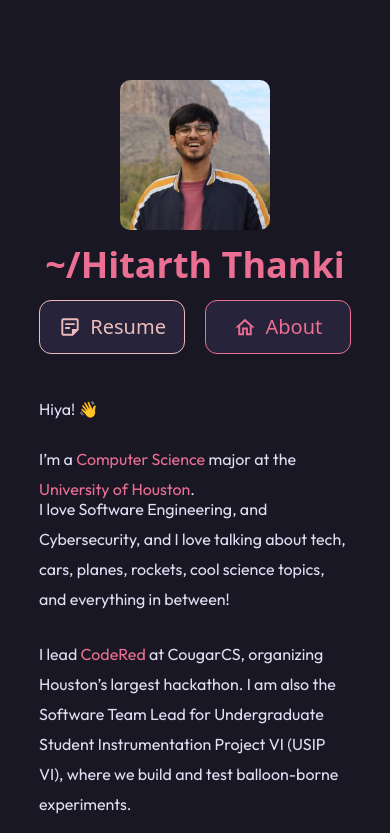
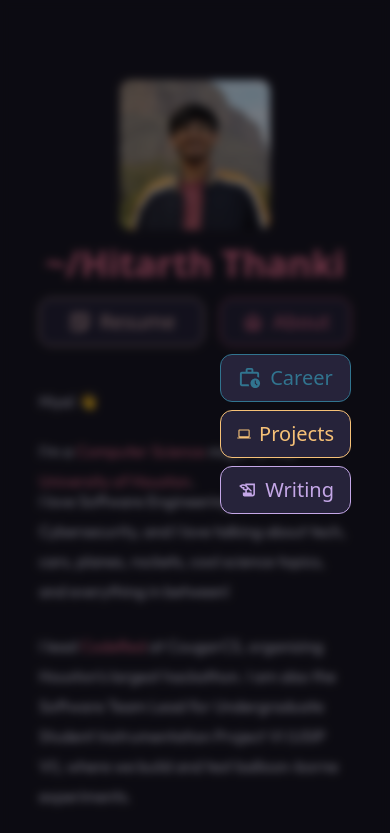
Before and after one commit to brohudev/v2, an Astro site: page / in a window 390 px wide. Both pictures are taken after a click on the button "About". Shown: the top 833 px of the page. Built offline with nearby package versions, Linux system fonts and the light colour scheme; Astro itself is replaced by a stand-in of ours.

Commit message:
finished styling aside for mobile

```diff
--- a/src/components/nav.jsx
+++ b/src/components/nav.jsx
@@ -5,23 +5,16 @@ const navItems = [
 	{ name: 'Career', href: '/career', icon: 'career', color: 'Pine' },
 	{ name: 'Projects', href: '/projects', icon: 'projects', color: 'Gold' },
 	{ name: 'Writing', href: '/writing', icon: 'writing', color: 'Iris' },
-	{ name: 'Resume', href: 'https://raw.githubusercontent.com/brohudev/resume/refs/heads/main/Hitarth%20Thanki.pdf', icon: 'resume', color: 'Rose', external: true, },
+
 ];
 
 const Aside = ({ activePage }) => {
-	return (
-		<>
-			{/* Mobile navigation: visible on screens smaller than sm */}
-			<div className="block max-lg:block lg:hidden">
-				<MobileNav activePage={activePage} />
-			</div>
+	return (<>{/* Mobile navigation: visible on screens smaller than sm */}
+		<div className="block max-lg:block lg:hidden"> <MobileNav activePage={activePage} /> </div>
 
-			{/* Desktop navigation: hidden on small screens and visible on sm and larger */}
-			<div className="hidden lg:block">
-				<DesktopNav activePage={activePage} />
-			</div>
-		</>
-	);
+		{/* Desktop navigation: hidden on small screens and visible on sm and larger */}
+		<div className="hidden lg:block"> <DesktopNav activePage={activePage} /> </div>
+	</>);
 };
 
 export default Aside;
@@ -32,34 +25,64 @@ const MobileNav = ({ activePage }) => {
 	const activeItem = navItems.find(item => item.name === defaultPage);
 	const iconName = activePage === '' ? 'home' : activePage.toLowerCase();
 
-	return (<div className='flex flex-col items-center lg:hidden gap-[25px] mb-10'>
+	return (
+		<div className="flex flex-col items-center lg:hidden gap-6 mb-10 w-full">
+			<div> <img src="/images/hitarth.jpeg" alt="Profile Picture" className="pfp w-[150px] h-[150px] rounded-[10px]" /> </div>
+			<span className={`text-${activeItem.color} text-[36px] font-semibold leading-[20px]`}>~/Hitarth Thanki</span>
+			<div className="w-full">
+				<div className="flex w-full gap-4">
+					{/* Resume Button */}
+					<button onClick={() => window.open('https://resume.hitarth.dev', '_blank')}
+						className="flex-1 flex items-center justify-center px-4 h-12 bg-Overlay rounded-xl text-Rose border border-Rose hover:border-transparent hover:bg-Rose hover:text-Overlay transition-all duration-300" >
 
-		<div > <img src="/images/hitarth.jpeg" alt="Profile Picture" className="pfp w-[150px] h-[150px] rounded-[10px]" /> </div>
+						<Icon icon="resume" className="h-6 w-6 fill-current" />
+						<span className="text-xl font-normal ml-2">Resume</span>
+					</button>
+					{/* Active Nav Button with Modal */}
+					<NavBar activePage={activePage} activeItem={activeItem} iconName={iconName} />
+				</div>
+			</div>
+		</div>
+	);
+};
 
-		<span className={`text-${activeItem.color} text-[36px] font-semibold leading-[20px]`}> ~/Hitarth Thanki</span>
+const NavBar = ({ activePage, activeItem, iconName }) => {
+	const [isOpen, setIsOpen] = useState(false);
+	const toggleOverlay = () => setIsOpen(!isOpen);
 
-		<div className="mobile-nav flex w-full gap-[5vw]">
-			<button
-				onClick={() =>
-					window.open(
-						'https://raw.githubusercontent.com/brohudev/resume/refs/heads/main/Hitarth%20Thanki.pdf',
-						'_blank'
-					)
-				}
-				className="flex-1 flex items-center justify-center px-4 py-3 bg-Overlay rounded-xl text-Rose border border-Rose hover:border-trasparent hover:bg-Rose hover:text-Overlay transition-all duration-300"
-			>
-				<Icon icon="resume" className="h-6 w-6 fill-current" />
-				<span className="text-xl font-normal ml-2">Resume</span>
+	return (
+		<div className="relative flex-1 flex">
+			{/* Active Button */}
+			<button onClick={toggleOverlay}
+				className={` flex-1 flex items-center justify-center px-4 h-12 bg-Overlay rounded-xl text-${activeItem.color} border border-${activeItem.color} transition-all duration-300 hover:border-${activeItem.color} hover:bg-${activeItem.color} hover:text-Overlay`}>
+
+				<Icon icon={iconName} className="h-6 w-6 fill-current" />
+				<span className="text-xl font-normal ml-2">{activeItem.name}</span>
 			</button>
 
-			<button className={`flex-1 flex items-center justify-center px-4 py-3 bg-Overlay rounded-xl text-${activeItem?.color} border border-${activeItem?.color} transition-all duration-300 hover:border-${activeItem?.color} hover:bg-${activeItem?.color} hover:text-Overlay `}>
-				<Icon icon={iconName} className="h-6 w-6 fill-current" />
+			{/* Modal below the active button */}
+			{isOpen && (<>
+				{/* Backdrop Overlay */}
+				<div className="fixed inset-0 z-40 bg-black/50 backdrop-blur-sm animate-fadeIn" onClick={toggleOverlay}> </div>
+				{/* Modal Container */}
+				<div className="absolute left-0 right-0 top-12 mt-2 z-50 animate-fadeInDown" onClick={(e) => e.stopPropagation()} >
+					<nav className="bg-base rounded-lg flex flex-col gap-2">
+						{navItems.filter(item => item.name !== activeItem.name).map((item) => (
+							<a key={item.name} href={item.href}
+								className={` flex items-center justify-center px-4 h-12 bg-Overlay rounded-xl text-${item.color} border border-${item.color} transition-all duration-300 hover:border-${item.color} hover:bg-${item.color} hover:text-Overlay`}
+								{...(item.external ? { target: '_blank', rel: 'noopener noreferrer' } : {})}
+								onClick={() => setIsOpen(false)} >
+								<Icon icon={item.icon} className="h-6 w-6 fill-current" />
+								<span className="text-xl font-normal ml-2">{item.name}</span> </a>))}
+					</nav>
+				</div>
+			</>
+			)}
+		</div>
+	);
+};
 
-				<span className="text-xl font-normal ml-2">{activeItem.name}</span>
-			</button>
-		</div>
-	</div>);
-};
+
 
 const DesktopNav = ({ activePage }) => {
 	return (
@@ -109,7 +132,7 @@ const DesktopNav = ({ activePage }) => {
 				</a>
 
 				<a
-					href="https://raw.githubusercontent.com/brohudev/resume/refs/heads/main/Hitarth%20Thanki.pdf"
+					href="https://resume.hitarth.dev"
 					target="_blank"
 					rel="noopener noreferrer"
 					className={`taskbar-link w-36 h-12 rounded-lg bg-Overlay text-center flex items-center justify-center gap-2 text-Rose transition-all duration-300 ease-in-out hover:bg-Rose hover:text-Overlay `}
--- a/src/layouts/base.astro
+++ b/src/layouts/base.astro
@@ -21,7 +21,7 @@ const { pageName, pageColor } = Astro.props;
         <!--wrapper -->
         <div class="lg:max-w-[900px] flex flex-grow flex-col lg:flex-row lg:my-32  my-20 mx-[10vw] md:mx[30vw] lg:mx-auto">
             <!-- Aside Component -->
-            <div class="flex flex-col bg-Base lg:w-[200px] flex-shrink-0"> <Aside activePage={pageName} /> </div>
+            <div class="flex flex-col bg-Base lg:w-[200px] flex-shrink-0"> <Aside client:load activePage={pageName} /> </div>
             <!-- Main container -->
                 <div class="flex flex-col lg:gap-[25px] w-full lg:w-[575px]">
                     <Title page={pageName} Color={pageColor} />
--- a/tailwind.config.mjs
+++ b/tailwind.config.mjs
@@ -27,6 +27,20 @@ export default {
 			fontFamily: {
 				outfit: ['Outfit', 'sans-serif'],
 			},
+			keyframes: {
+				fadeIn: {
+					'0%': { opacity: '0' },
+					'100%': { opacity: '1' },
+				},
+				fadeInDown: {
+					'0%': { opacity: '0', transform: 'translateY(-10px)' },
+					'100%': { opacity: '1', transform: 'translateY(0)' },
+				},
+			},
+			animation: {
+				fadeIn: 'fadeIn 200ms ease-in-out forwards',
+				fadeInDown: 'fadeInDown 200ms ease-in-out forwards',
+			},
 		},
 	},
 	plugins: [
```
